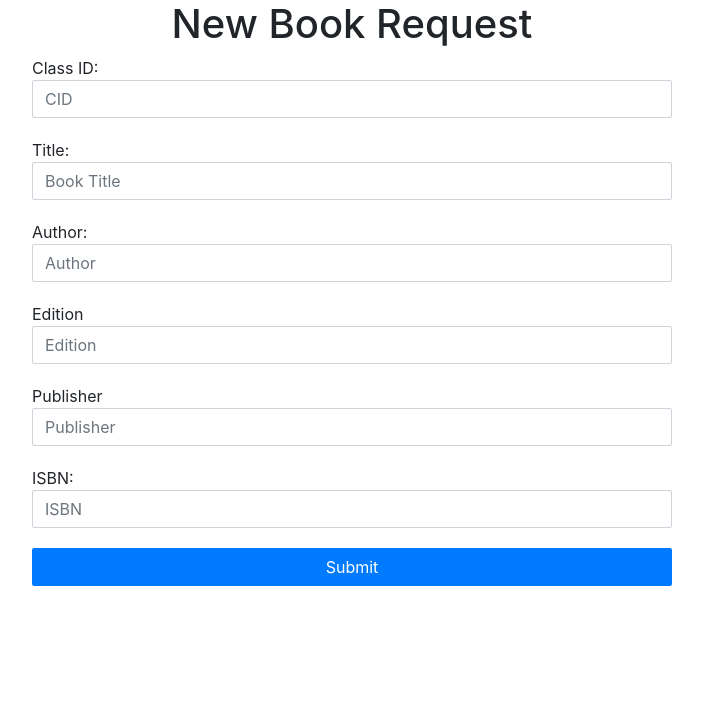
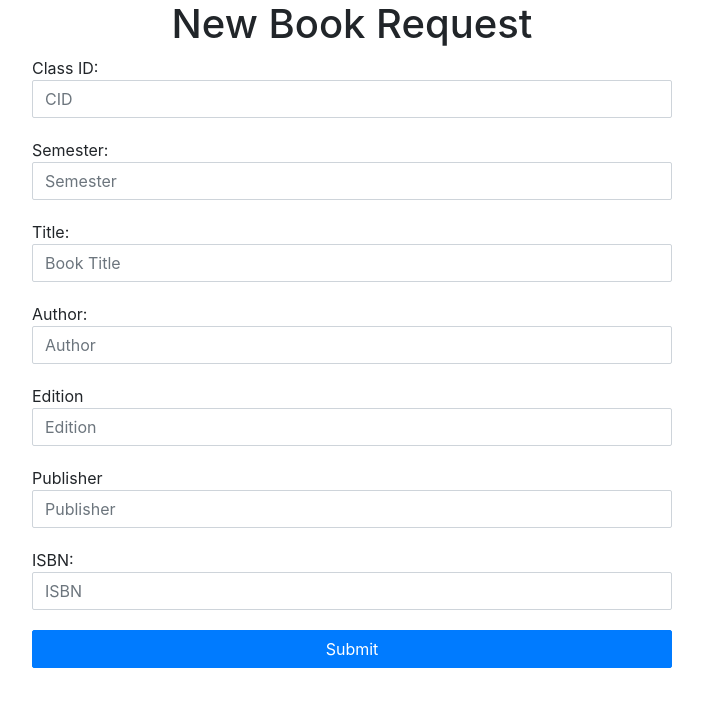
Before and after one commit to jxngo/bookorderweb, a PHP site: page /new_form.php in a window 1280 px wide. Shown: the top 707 px of the page, without its empty margins (288-991 px from the left). Run offline with PHP 8.4, Linux system fonts and the light colour scheme; a user stored in the database is signed in.

Commit message:
Semester added

```diff
--- a/edit_form.php
+++ b/edit_form.php
@@ -2,7 +2,7 @@
     session_start();
     require_once "db_connect.php";
     $email = $_SESSION['email'];
-    $sql = "SELECT cid, booktitle, authornames, edition, publisher, isbn FROM bookrequests WHERE email = '$email'";
+    $sql = "SELECT cid, semester, booktitle, authornames, edition, publisher, isbn FROM bookrequests WHERE email = '$email'";
     $result = $conn->query($sql);
 ?>
 
@@ -36,6 +36,7 @@
             <thead>
                 <tr>
                     <th>CID</th>
+                    <th>Semester</th>
                     <th>Book Title</th>
                     <th>Author</th>
                     <th>Edition</th>
@@ -47,6 +48,7 @@
             <?php while ($row = $result->fetch_assoc()) { ?>
                 <tr>
                     <td><?php echo $row['cid']; ?></td>
+                    <td><?php echo $row['semester']; ?></td>
                     <td><?php echo $row['booktitle']; ?></td>
                     <td><?php echo $row['authornames']; ?></td>
                     <td><?php echo $row['edition']; ?></td>
--- a/new_form.php
+++ b/new_form.php
@@ -4,22 +4,24 @@ session_start();
 require_once "db_connect.php";
 
 #define variables and initialize with empty values
-$title = $cid = $author = $edition = $publisher = $isbn = "";
+$title = $cid = $semester = $author = $edition = $publisher = $isbn = "";
 $email = $_SESSION["email"];
 
 if ($_SERVER["REQUEST_METHOD"] == "POST") {
     if(isset($_POST["cid"]) && !empty(trim($_POST["cid"]))) $cid = trim($_POST["cid"]);
+    if(isset($_POST["semester"]) && !empty(trim($_POST["semester"]))) $semester = trim($_POST["semester"]);
     if(isset($_POST["title"]) && !empty(trim($_POST["title"]))) $title = trim($_POST["title"]);
     if(isset($_POST["author"]) && !empty(trim($_POST["author"]))) $author = trim($_POST["author"]);
     if(isset($_POST["edition"]) && !empty(trim($_POST["edition"]))) $edition= trim($_POST["edition"]);
     if(isset($_POST["publisher"]) && !empty(trim($_POST["publisher"]))) $publisher= trim($_POST["publisher"]);
     if(isset($_POST["isbn"]) && !empty(trim($_POST["isbn"]))) $isbn= trim($_POST["isbn"]);
 
-    if (!empty($cid) && !empty($title) && !empty($author) && !empty($edition) && !empty($publisher) && !empty($isbn)) {
-        $sql = "INSERT INTO bookrequests(cid, email, booktitle, authornames, edition, publisher, isbn) VALUES (?, ?, ?, ?, ?, ?, ?)";
+    if (!empty($cid) && !empty($semester) && !empty($title) && !empty($author) && !empty($edition) && !empty($publisher) && !empty($isbn)) {
+        $sql = "INSERT INTO bookrequests(cid, semester, email, booktitle, authornames, edition, publisher, isbn) VALUES (?, ?, ?, ?, ?, ?, ?, ?)";
         if ($stmt = $conn->prepare($sql)) {
-            $stmt->bind_param("sssssss",$param_cid,$param_email,$param_title,$param_author,$param_edition,$param_publisher,$param_isbn);
+            $stmt->bind_param("ssssssss",$param_cid, $param_semester, $param_email,$param_title,$param_author,$param_edition,$param_publisher,$param_isbn);
             $param_cid = $cid;
+            $param_semester = $semester;
             $param_email = $email;
             $param_title = $title;
             $param_author = $author;
@@ -73,6 +75,10 @@ $conn->close();
                     <input type="text" name="cid" class="form-control" placeholder="CID" required="required">
                 </div>
                 <div class="form-row">
+                    <text>Semester:</text>
+                    <input type="text" name="semester" class="form-control" placeholder="Semester" required="required">
+                </div>
+                <div class="form-row">
                     <text>Title:</text>
                     <input type="text" name="title" class="form-control" placeholder="Book Title" required="required">
                 </div>
```
